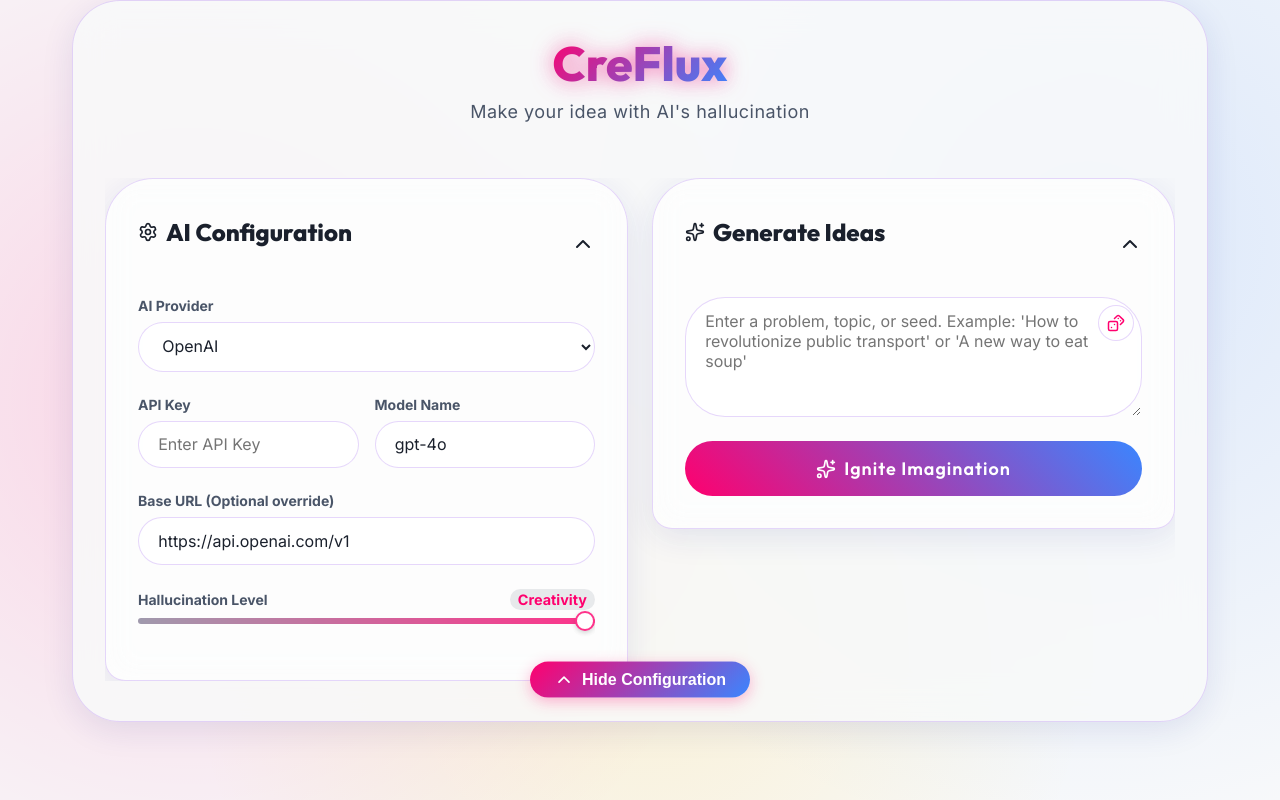
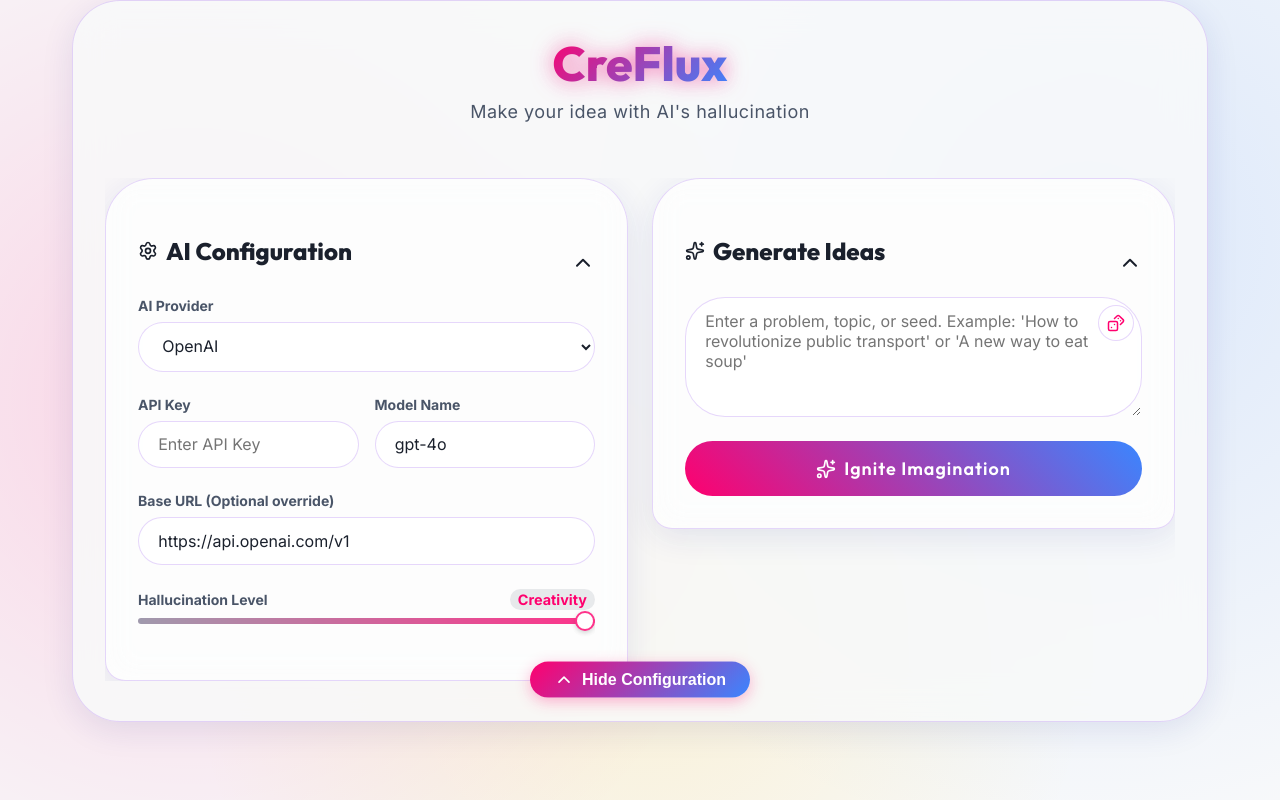
Before and after one commit to boriisyun-stack/CreFlux, a React (Vite) app: page / in a window 1280 px wide. Built offline with nearby package versions, Linux system fonts and the light colour scheme.

Commit message:
style: change toggle header dropdown from 6px to 40% height

```diff
--- a/src/App.jsx
+++ b/src/App.jsx
@@ -505,7 +505,7 @@ const ToggleHeader = styled('div', {
   variants: {
     open: {
       true: {
-        transform: 'translateY(6px)',
+        transform: 'translateY(40%)',
       },
       false: {
         transform: 'translateY(0)',
```
